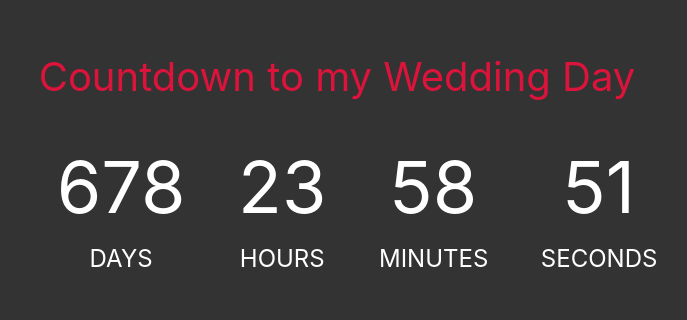
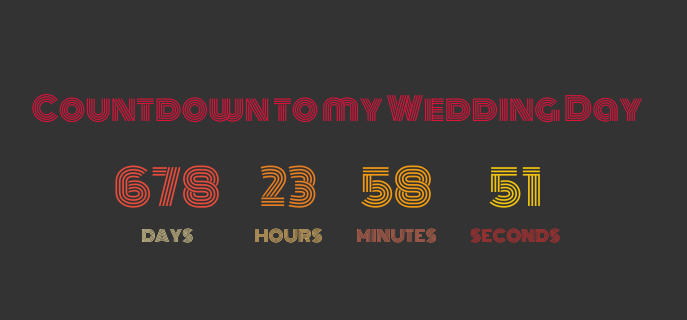
Before and after one commit to AhmedHashem94/My-Wedding-Date, a plain HTML site: page index.html in a window 1280 px wide. Shown: the part 215-535 px from the top of the page, without its empty margins (303-990 px from the left). Drawn offline with Linux system fonts and the light colour scheme; a web font is replaced by a local one.

Commit message:
edit font

```diff
--- a/css/main.css
+++ b/css/main.css
@@ -1,20 +1,25 @@
 body {
   background-color: #333;
+  font-family: "Gugi", cursive;
+  font-family: "Pacifico", cursive;
+  font-family: "Monoton", cursive;
 }
 .container {
   color: #fff;
   text-align: center;
-  height: 100vh;
+  min-height: 100vh;
 }
 
 h1 {
   font-weight: normal;
   color: crimson;
 }
-
+ul {
+  padding: 0;
+}
 li {
   display: inline-block;
-  font-size: 1.5em;
+  font-size: 1em;
   list-style-type: none;
   padding: 1em;
   text-transform: uppercase;
@@ -22,5 +27,29 @@ li {
 
 li span {
   display: block;
-  font-size: 4.5rem;
+  font-size: 3rem;
 }
+#days {
+  color: #e74c3c;
+}
+.seconds {
+  color: #d63031;
+}
+#hours {
+  color: #e67e22;
+}
+.minutes {
+  color: #e17055;
+}
+#minutes {
+  color: #f39c12;
+}
+.hours {
+  color: #fdcb6e;
+}
+#seconds {
+  color: #f1c40f;
+}
+.days {
+  color: #ffeaa7;
+}
--- a/index.html
+++ b/index.html
@@ -6,6 +6,10 @@
     <meta http-equiv="X-UA-Compatible" content="ie=edge" />
     <title>Ahmed Hashem Wedding Day</title>
     <link rel="stylesheet" href="css/bootstrap.min.css" />
+    <link
+      href="https://fonts.googleapis.com/css?family=Gugi|Monoton|Pacifico"
+      rel="stylesheet"
+    />
     <link rel="stylesheet" href="css/main.css" />
   </head>
 
@@ -18,15 +22,14 @@
         <hr />
       </div>
     </div>
-
     <div class="container d-flex align-items-center justify-content-center">
       <div class="clock text-center">
-        <h1 id="head">Countdown to my Wedding Day</h1>
+        <h1 id="head" class="h2">Countdown to my Wedding Day</h1>
         <ul>
-          <li><span id="days"></span>days</li>
-          <li><span id="hours"></span>Hours</li>
-          <li><span id="minutes"></span>Minutes</li>
-          <li><span id="seconds"></span>Seconds</li>
+          <li class="days"><span id="days"></span>days</li>
+          <li class="hours"><span id="hours"></span>Hours</li>
+          <li class="minutes"><span id="minutes"></span>Minutes</li>
+          <li class="seconds"><span id="seconds"></span>Seconds</li>
         </ul>
       </div>
     </div>
```
